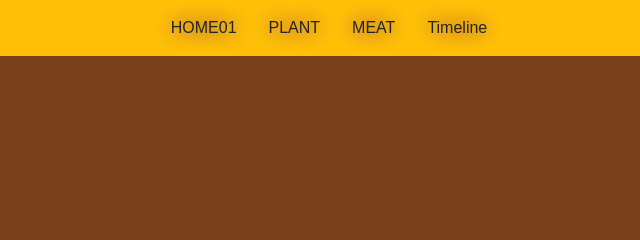
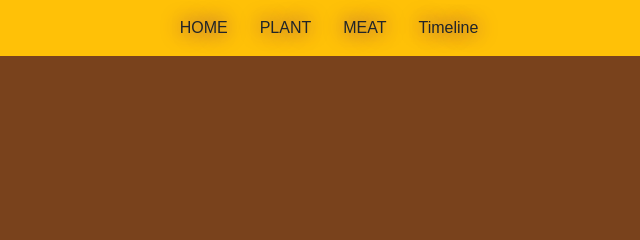
Before and after one commit to PlS2HZ/Poo, a plain HTML site: page index.html in a window 1280 px wide. Shown: the top 240 px of the page, 311-951 px from the left. Drawn offline with nearby package versions, Linux system fonts and the light colour scheme.

Commit message:
Update index.html
แก้ HOME01 เป็น HOME เฉยๆนะ

```diff
--- a/index.html
+++ b/index.html
@@ -34,7 +34,7 @@
   <div class="container-fluid">
       <ul class="nav nav-pills mx-auto">
         <li class="nav-item">
-          <a class="nav-link text-dark" href="https://maidragonz.github.io/DragonZ/">HOME01</a>
+          <a class="nav-link text-dark" href="https://maidragonz.github.io/DragonZ/">HOME</a>
       </li>
       <li class="nav-item">
           <a class="nav-link text-dark" href="http://127.0.0.1:5500/P/DinoEatPlants.html">PLANT</a>
```
